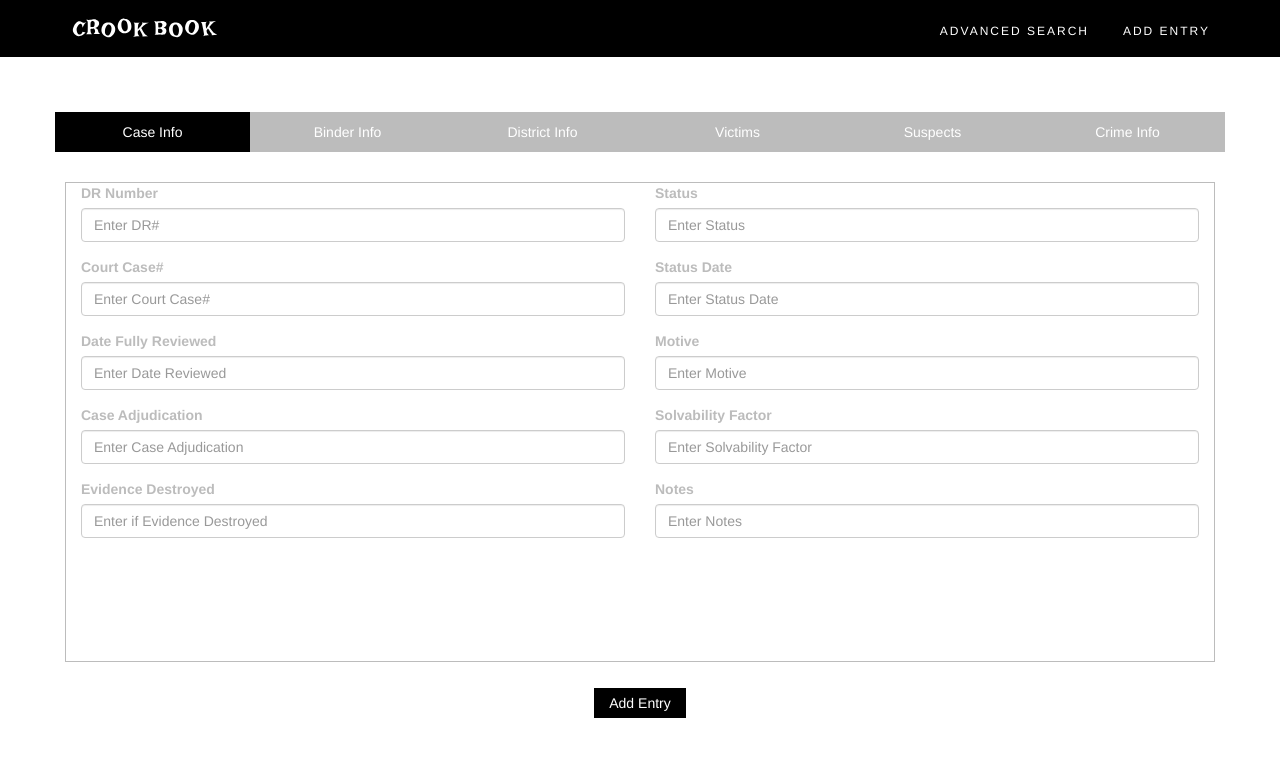
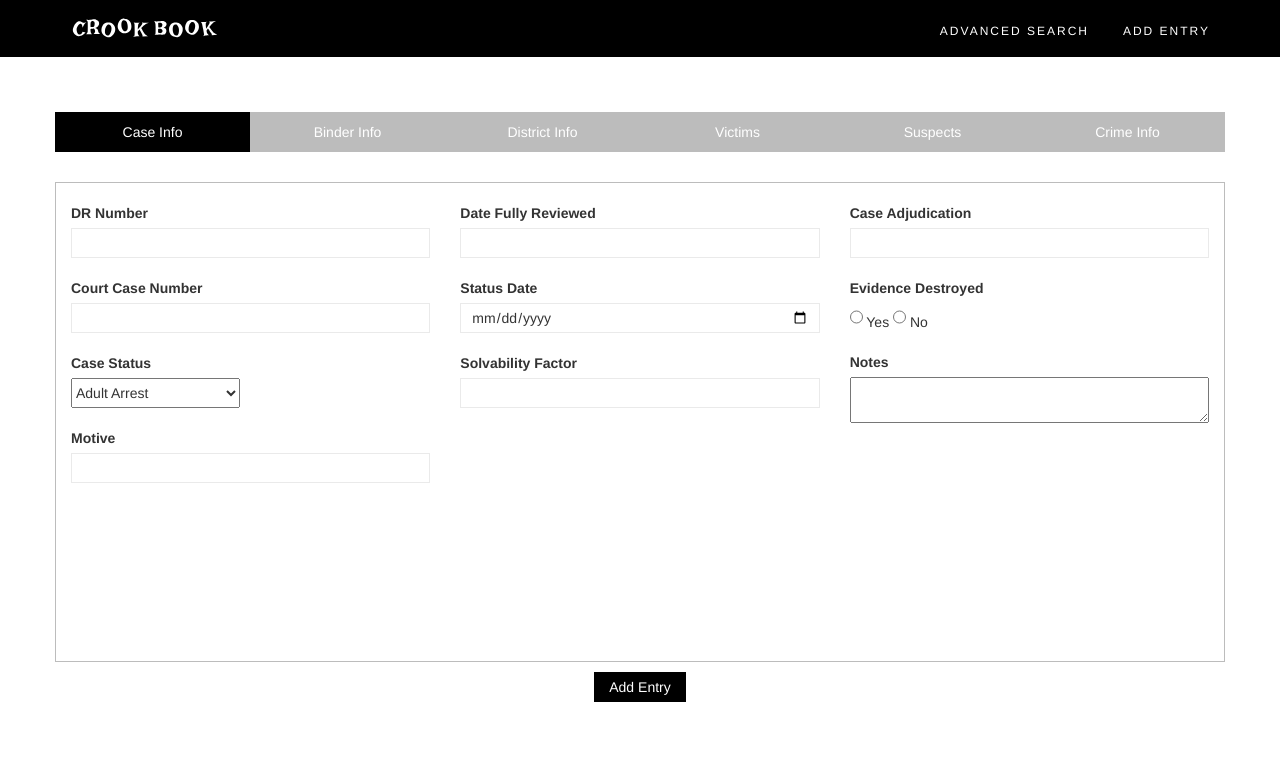
Before and after one commit to evanhessler/CrookBook, a Django app: page /add in a window 1280 px wide. Shown: the top 757 px of the page. Run offline with Django 3.2, Linux system fonts and the light colour scheme; some libraries are stand-ins or nearby versions.

Commit message:
add case info add entry form

```diff
--- a/cases/static/styles/styles.css
+++ b/cases/static/styles/styles.css
@@ -2,58 +2,9 @@ body {
   font-family: 'Space Mono', monospace;
   background: #f2f2f2;
 }
+
 td, p {
   font-family: sans-serif;
-}
-form {
-  margin-top: 10px;
-  margin-left: 10px;
-  margin-right: 10px;
-  color: #bcbcbc;
-}
-a.anchor-pts:hover {
-  color: white;
-}
-input {
-  border: none;
-  padding: 10px;
-  margin: 10px;
-  height: 20px;
-  width: 500px;
-  border:1px solid #eaeaea;
-  outline:none;
-}
-input:hover {
-  border-color: #a0a0a0 #b9b9b9 #b9b9b9 #b9b9b9;
-}
-input:focus {
-  border-color:#4d90fe;
-}
-input[type="submit"] {
-  border-radius: 2px;
-  background: #f2f2f2;
-  border: 1px solid #f2f2f2;
-  color: #757575;
-  cursor: default;
-  font-size: 14px;
-  font-weight: bold;
-  width: 100px;
-  padding: 0 16px;
-  height:36px;
-}
-input[type="submit"]:hover {
-  box-shadow: 0 1px 1px rgba(0,0,0,0.1);
-  background: #f8f8f8;
-  border: 1px solid #c6c6c6;
-  box-shadow: 0 1px 1px rgba(0,0,0,0.1);
-  color: #222;
-}
-input[type="text"] {
-  height: 30px;
-}
-
-#info-buttons > div {
-  cursor: pointer;
 }
 #nav-bar {
   background-color: black;
@@ -83,31 +34,6 @@ input[type="text"] {
 #add-lookup-page > .container {
   padding-top: 50vh;
 }
-#add-entry-nav div {
-  background: #bcbcbc;
-  border-top: 10px solid #bcbcbc;
-  border-bottom: 10px solid #bcbcbc;
-  color: white;
-}
-#add-entry-nav .nav-selected {
-  background: black;
-  border-top: 10px solid black;
-  border-bottom: 10px solid black;
-  color: white;
-}
-#add-entry-nav div:hover {
-  background: #999999;
-  border-top: 10px solid #999999;
-  border-bottom: 10px solid #999999;
-  color: white;
-}
-#add-entry-nav .nav-selected:hover {
-  background: black;
-  border-top: 10px solid black;
-  border-bottom: 10px solid black;
-  color: white;
-}
-
 .alignment {
   text-align: right;
 }
@@ -116,20 +42,79 @@ input[type="text"] {
   letter-spacing: 2px;
   text-decoration: none;
 }
+a.anchor-pts:hover {
+  color: white;
+}
+
+.basic-search-input {
+  width: 500px !important;
+}
+
+input {
+  border: none;
+  padding: 10px;
+  margin: 10px;
+  height: 20px;
+  border:1px solid #eaeaea;
+  outline:none;
+}
+input:hover {
+  border-color: #a0a0a0 #b9b9b9 #b9b9b9 #b9b9b9;
+}
+input:focus {
+  border-color:#4d90fe;
+}
+input[type="submit"] {
+  border-radius: 2px;
+  background: #f2f2f2;
+  border: 1px solid #f2f2f2;
+  color: #757575;
+  cursor: default;
+  font-size: 14px;
+  font-weight: bold;
+  width: 100px;
+  padding: 0 16px;
+  height:36px;
+}
+input[type="submit"]:hover {
+  box-shadow: 0 1px 1px rgba(0,0,0,0.1);
+  background: #f8f8f8;
+  border: 1px solid #c6c6c6;
+  box-shadow: 0 1px 1px rgba(0,0,0,0.1);
+  color: #222;
+}
+
+input[type="text"], input[type="date"], input[type="number"], textarea {
+  width: 100%;
+}
+
+input[type="date"], input[type="number"], select {
+  height: 30px;
+}
+
+label {
+  display: block !important;
+  margin-top: 20px;
+}
+
 .navlinks {
   margin-top: 4px;
 }
+
 .navlinks a{
   margin-left: 30px;
   font-size: 12px;
   text-transform: uppercase;
 }
+
 .inline-block {
   display: inline-block;
 }
+
 .basic-search {
   text-align: center;
 }
+
 .button {
   background: black;
   color: white;
@@ -140,20 +125,57 @@ input[type="text"] {
   margin-top: 10px;
   margin-bottom: 10px;
 }
+
+input[type="text"] {
+  height: 30px;
+}
+
 .container-wide {
   width: 94% !important;
 }
+
 .table {
   background: white;
   overflow-y: auto;
 }
+
 .database-table {
   height: 60vh;
   overflow-y: scroll;
 }
+
 .add-entry-nav {
   display: inline;
 }
+
+#add-entry-nav div {
+  background: #bcbcbc;
+  border-top: 10px solid #bcbcbc;
+  border-bottom: 10px solid #bcbcbc;
+  color: white;
+}
+
+#add-entry-nav .nav-selected {
+  background: black;
+  border-top: 10px solid black;
+  border-bottom: 10px solid black;
+  color: white;
+}
+
+#add-entry-nav div:hover {
+  background: #999999;
+  border-top: 10px solid #999999;
+  border-bottom: 10px solid #999999;
+  color: white;
+}
+
+#add-entry-nav .nav-selected:hover {
+  background: black;
+  border-top: 10px solid black;
+  border-bottom: 10px solid black;
+  color: white;
+}
+
 .add-entry-block {
   border: 1px solid #bcbcbc;
   height: 60vh;
@@ -163,9 +185,11 @@ input[type="text"] {
   overflow: scroll;
   display: none;
 }
+
 .block-selected {
   display: block;
 }
-.button-container {
+
+#button-container {
   margin-top: 2vh;
 }
--- a/cases/templates/add-entry.html
+++ b/cases/templates/add-entry.html
@@ -25,189 +25,64 @@
     </div>
     <form id="form-info">
       <div class="add-entry-block block-selected" id="case-info-entry">
-        <form>
-          <div class="col-xs-6">
-            <div class="form-group">
-              <label>DR Number</label>
-              <input class="form-control" id="case-dr-input" placeholder="Enter DR#">
-            </div>
-            <div class="form-group">
-              <label>Court Case#</label>
-              <input class="form-control" id="case-ccn-input" placeholder="Enter Court Case#">
-            </div>
-            <div class="form-group">
-              <label>Date Fully Reviewed</label>
-              <input class="form-control" id="case-date-rev-input" placeholder="Enter Date Reviewed">
-            </div>
-            <div class="form-group">
-              <label>Case Adjudication</label>
-              <input class="form-control" id="case-adj-input" placeholder="Enter Case Adjudication">
-            </div>
-            <div class="form-group">
-              <label>Evidence Destroyed</label>
-              <input class="form-control" id="case-evid-input" placeholder="Enter if Evidence Destroyed">
-            </div>
-          </div>
+        <div class='col-sm-12 col-md-4'>
+          <label>DR Number</label>
+          <input type='text'>
 
-          <div class="col-xs-6">
-            <div class="form-group">
-              <label>Status</label>
-              <input class="form-control" id="case-status-input" placeholder="Enter Status">
-            </div>
-            <div class="form-group">
-              <label>Status Date</label>
-              <input class="form-control" id="case-st-date-input" placeholder="Enter Status Date">
-            </div>
-            <div class="form-group">
-              <label>Motive</label>
-              <input class="form-control" id="case-motive-input" placeholder="Enter Motive">
-            </div>
-            <div class="form-group">
-              <label>Solvability Factor</label>
-              <input class="form-control" id="case-solvability-input" placeholder="Enter Solvability Factor">
-            </div>
-            <div class="form-group">
-              <label>Notes</label>
-              <input class="form-control" id="case-notes-input" placeholder="Enter Notes">
-            </div>
-          </div>
-        </form>
+          <label>Court Case Number</label>
+          <input type='text'>
+
+          <label>Case Status</label>
+          <select>
+            <option value="AA">Adult Arrest</option>
+            <option value="JA">Juvenile Arrest</option>
+            <option value="AO">Adult Other</option>
+            <option value="JA">Juvenile Arrest</option>
+            <option value="IC">Investigation Continued</option>
+          </select>
+
+          <label>Motive</label>
+          <input type='text'>
+
+        </div>
+        <div class='col-sm-12 col-md-4'>
+          <label>Date Fully Reviewed</label>
+          <input type='text'>
+
+          <label>Status Date</label>
+          <input type='date'>
+
+          <label>Solvability Factor</label>
+          <input type='number'>
+        </div>
+        <div class='col-sm-12 col-md-4'>
+          <label>Case Adjudication</label>
+          <input type='text'>
+
+          <label>Evidence Destroyed</label>
+          <input type='radio'> Yes
+          <input type='radio'> No
+
+          <label>Notes</label>
+          <textarea></textarea>
+
+        </div>
       </div>
-
-      <div class="add-entry-block" id="binder-info-entry">
-        <form>
-          <div class="col-xs-12">
-            <div class="form-group">
-              <label>Master DR#</label>
-              <input class="form-control" id="binder-mdr-input" placeholder="Enter Master DR#">
-            </div>
-            <div class="form-group">
-              <label>Check Out Date</label>
-              <input class="form-control" id="binder-check-out-input" placeholder="Enter Check Out Date">
-            </div>
-          </div>
-        </form>
+      <div class="add-entry-block row" id="binder-info-entry">
+        Binder Info
       </div>
-
-      <div class="add-entry-block" id="district-info-entry">
-        <form>
-          <div class="col-xs-12">
-            <div class="form-group">
-              <label>Division </label>
-              <input class="form-control" id="dist-division-input" placeholder="Enter Division">
-            </div>
-            <div class="form-group">
-              <label>Bureau</label>
-              <input class="form-control" id="dist-bureau-input" placeholder="Enter Bureau">
-            </div>
-            <div class="form-group">
-              <label>Reporting District</label>
-              <input class="form-control" id="dist-rd-input" placeholder="Enter Reporting District">
-            </div>
-          </div>
-        </form>
+      <div class="add-entry-block row" id="district-info-entry">
+        District Info
       </div>
-
-      <div class="add-entry-block" id="victims-info-entry">
-        <form>
-          <div class="col-xs-6">
-            <div class="form-group">
-              <label>First Name </label>
-              <input class="form-control" id="vict-fn-input" placeholder="Enter First Name">
-            </div>
-            <div class="form-group">
-              <label>Last Name</label>
-              <input class="form-control" id="vict-ln-input" placeholder="Enter Last Name">
-            </div>
-            <div class="form-group">
-              <label>Ethnicity</label>
-              <input class="form-control" id="vict-ethn-input" placeholder="Enter Ethnicity">
-            </div>
-          </div>
-
-          <div class="col-xs-6">
-            <div class="form-group">
-              <label>Description</label>
-              <input class="form-control" id="vict-desc-input" placeholder="Enter Discription">
-            </div>
-            <div class="form-group">
-              <label>Sex</label>
-              <input class="form-control" id="vict-sex-input" placeholder="Enter Sex(lol)">
-            </div>
-            <div class="form-group">
-              <label>Age</label>
-              <input class="form-control" id="vict-age-input" placeholder="Enter Age">
-            </div>
-          </div>
-        </form>
+      <div class="add-entry-block row" id="victims-info-entry">
+        Victims Info
       </div>
-
-      <div class="add-entry-block" id="suspects-info-entry">
-        <form>
-          <div class="col-xs-6">
-            <div class="form-group">
-              <label>First Name </label>
-              <input class="form-control" id="susp-fn-input" placeholder="Enter First Name">
-            </div>
-            <div class="form-group">
-              <label>Last Name</label>
-              <input class="form-control" id="susp-ln-input" placeholder="Enter Last Name">
-            </div>
-            <div class="form-group">
-              <label>Ethnicity</label>
-              <input class="form-control" id="susp-ethn-input" placeholder="Enter Ethnicity">
-            </div>
-          </div>
-
-          <div class="col-xs-6">
-            <div class="form-group">
-              <label>Description</label>
-              <input class="form-control" id="susp-desc-input" placeholder="Enter Discription">
-            </div>
-            <div class="form-group">
-              <label>Sex</label>
-              <input class="form-control" id="susp-sex-input" placeholder="Enter Sex(lol)">
-            </div>
-            <div class="form-group">
-              <label>Age</label>
-              <input class="form-control" id="susp-age-input" placeholder="Enter Age">
-            </div>
-          </div>
-        </form>
+      <div class="add-entry-block row" id="suspects-info-entry">
+        Suspects Info
       </div>
-
-      <div class="add-entry-block" id="crime-info-entry">
-        <form>
-          <div class="col-xs-6">
-            <div class="form-group">
-              <label>Crime Committed</label>
-              <input class="form-control" id="crime-committed-input" placeholder="Enter Crime Committed">
-            </div>
-            <div class="form-group">
-              <label>Weapon and/or Method</label>
-              <input class="form-control" id="crime-weapon-input" placeholder="Enter Weapon and/or Method">
-            </div>
-            <div class="form-group">
-              <label>Coroner Case Number</label>
-              <input class="form-control" id="crim-ccn-input" placeholder="Enter Coroner Case Number">
-            </div>
-          </div>
-
-          <div class="col-xs-6">
-            <div class="form-group">
-              <label>Address</label>
-              <input class="form-control" id="crime-address-input" placeholder="Enter Address">
-            </div>
-            <div class="form-group">
-              <label>Date Occurred</label>
-              <input class="form-control" id="crime-date-occ-input" placeholder="Enter Date Occurred">
-            </div>
-            <div class="form-group">
-              <label>Date Reported</label>
-              <input class="form-control" id="crime-date-rep-input" placeholder="Enter Date Reported">
-            </div>
-          </div>
-        </form>
+      <div class="add-entry-block row" id="crime-info-entry">
+        Crime Info
+>>>>>>> Stashed changes
       </div>
     </form>
     <center class="button-container" id="add-entry-button">
--- a/cases/templates/homepage.html
+++ b/cases/templates/homepage.html
@@ -5,7 +5,7 @@
       <div class="row">
         <div class="col-xs-12 basic-search">
           <h4>Basic Search</h4>
-          <input type="text" class="inline-block" placeholder="Search Master DR, Victims, Suspects, or Date Occured">
+          <input type="text" class="inline-block basic-search-input" placeholder="Search Master DR, Victims, Suspects, or Date Occured">
           <div class="button inline-block">Search</div>
         </div>
       </div>
```
